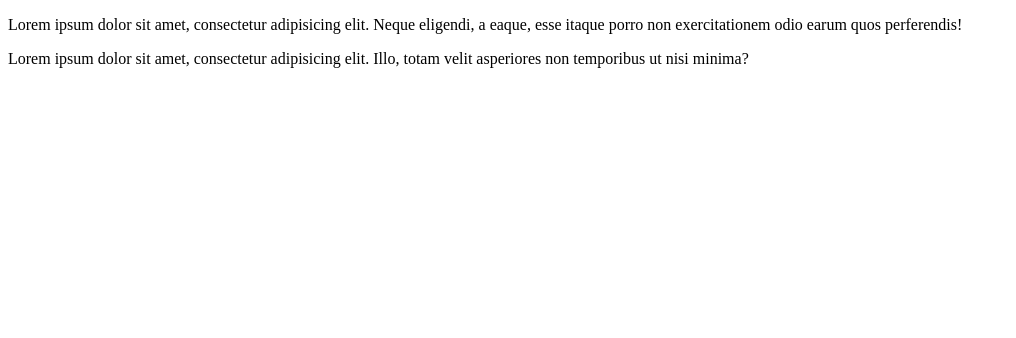
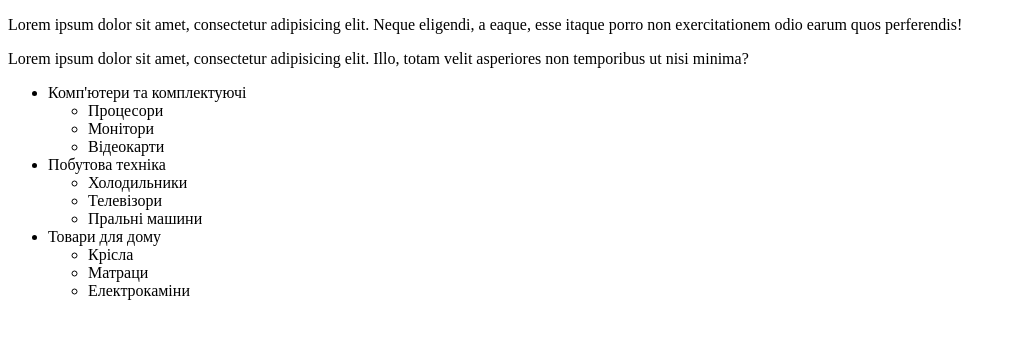
Before and after one commit to dearlexis/test, a plain HTML site: page index.html in a window 1280 px wide. Shown: the whole page, without its empty margins (0-1016 px from the left). Drawn offline with Linux system fonts and the light colour scheme.

Commit message:
работа со списками

```diff
--- a/index.html
+++ b/index.html
@@ -16,5 +16,32 @@
         Lorem ipsum dolor sit amet, consectetur adipisicing elit. Illo, totam velit
         asperiores non temporibus ut nisi minima?
     </p>
+
+    <ul>
+        <li>
+            Комп'ютери та комплектуючі
+            <ul>
+                <li>Процесори</li>
+                <li>Монітори</li>
+                <li>Відеокарти</li>
+            </ul>
+        </li>
+        <li>
+            Побутова техніка
+            <ul>
+                <li>Холодильники</li>
+                <li>Телевізори</li>
+                <li>Пральні машини</li>
+            </ul>
+        </li>
+        <li>
+            Товари для дому
+            <ul>
+                <li>Крісла</li>
+                <li>Матраци</li>
+                <li>Електрокаміни</li>
+            </ul>
+        </li>
+    </ul>
 </body>
 </html>
```
